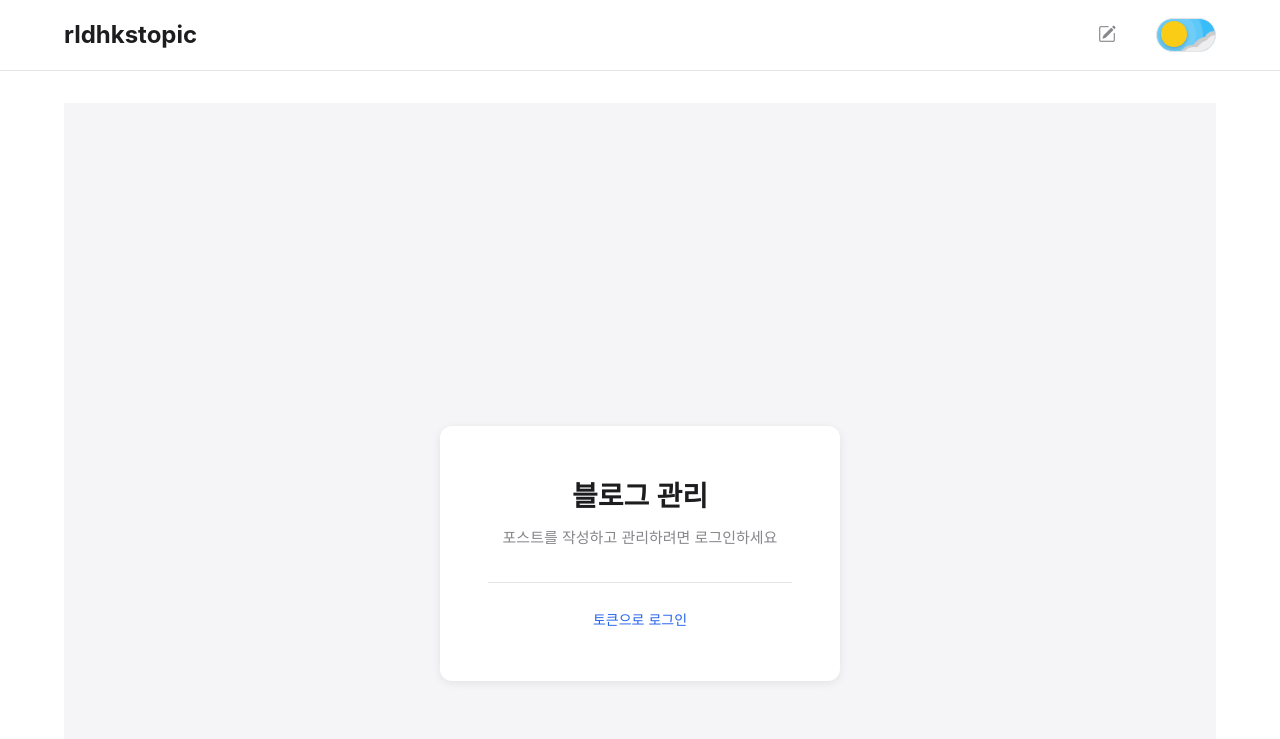
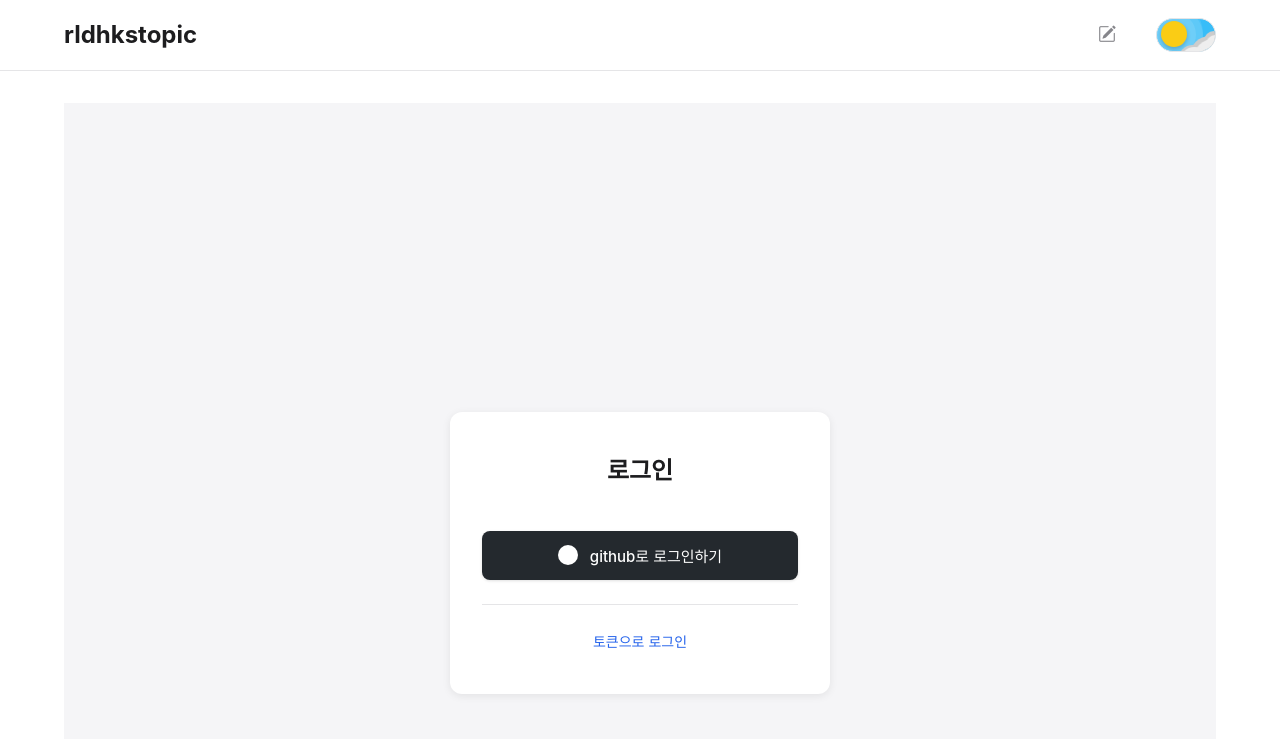
Before and after one commit to rldhkstopic/rldhkstopic.github.io, a Jekyll site: the page built from admin.html, in a window 1280 px wide and 900 px high. Shown: the top 739 px of the window. Built offline with Jekyll 4.4.1, drawn with Linux system fonts in a browser that asks for light colours; nearby versions of some CDN libraries.

Commit message:
Update login UI to GitHub OAuth style with Korean text

```diff
--- a/admin.html
+++ b/admin.html
@@ -9,8 +9,7 @@ permalink: /admin/
 <div class="admin-login-container">
   <div class="admin-login-box">
     <div class="login-header">
-      <h1 class="admin-login-title">블로그 관리</h1>
-      <p class="admin-login-subtitle">포스트를 작성하고 관리하려면 로그인하세요</p>
+      <h1 class="admin-login-title">로그인</h1>
     </div>
 
     <!-- GitHub OAuth 스타일 로그인 버튼 (주요 방법) -->
@@ -20,7 +19,17 @@ permalink: /admin/
         <svg class="github-logo" width="20" height="20" viewBox="0 0 24 24" fill="currentColor">
           <path d="M12 0c-6.626 0-12 5.373-12 12 0 5.302 3.438 9.8 8.207 11.387.599.111.793-.261.793-.577v-2.234c-3.338.726-4.033-1.416-4.033-1.416-.546-1.387-1.333-1.756-1.333-1.756-1.089-.745.083-.729.083-.729 1.205.084 1.839 1.237 1.839 1.237 1.07 1.834 2.807 1.304 3.492.997.107-.775.418-1.305.762-1.604-2.665-.305-5.467-1.334-5.467-5.931 0-1.311.469-2.381 1.236-3.221-.124-.303-.535-1.524.117-3.176 0 0 1.008-.322 3.301 1.23.957-.266 1.983-.399 3.003-.404 1.02.005 2.047.138 3.006.404 2.291-1.552 3.297-1.23 3.297-1.23.653 1.653.242 2.874.118 3.176.77.84 1.235 1.911 1.235 3.221 0 4.609-2.807 5.624-5.479 5.921.43.372.823 1.102.823 2.222v3.293c0 .319.192.694.801.576 4.765-1.589 8.199-6.086 8.199-11.386 0-6.627-5.373-12-12-12z"/>
         </svg>
-        <span>Log in with GitHub</span>
+        <span>github로 로그인하기</span>
+      </button>
+    </div>
+    {% else %}
+    <!-- OAuth가 없을 때도 GitHub 스타일 버튼 표시 (토큰 입력으로 연결) -->
+    <div class="oauth-login-section">
+      <button type="button" id="github-oauth-btn" class="btn-github-oauth" onclick="document.getElementById('show-token-form').click();">
+        <svg class="github-logo" width="20" height="20" viewBox="0 0 24 24" fill="currentColor">
+          <path d="M12 0c-6.626 0-12 5.373-12 12 0 5.302 3.438 9.8 8.207 11.387.599.111.793-.261.793-.577v-2.234c-3.338.726-4.033-1.416-4.033-1.416-.546-1.387-1.333-1.756-1.333-1.756-1.089-.745.083-.729.083-.729 1.205.084 1.839 1.237 1.839 1.237 1.07 1.834 2.807 1.304 3.492.997.107-.775.418-1.305.762-1.604-2.665-.305-5.467-1.334-5.467-5.931 0-1.311.469-2.381 1.236-3.221-.124-.303-.535-1.524.117-3.176 0 0 1.008-.322 3.301 1.23.957-.266 1.983-.399 3.003-.404 1.02.005 2.047.138 3.006.404 2.291-1.552 3.297-1.23 3.297-1.23.653 1.653.242 2.874.118 3.176.77.84 1.235 1.911 1.235 3.221 0 4.609-2.807 5.624-5.479 5.921.43.372.823 1.102.823 2.222v3.293c0 .319.192.694.801.576 4.765-1.589 8.199-6.086 8.199-11.386 0-6.627-5.373-12-12-12z"/>
+        </svg>
+        <span>github로 로그인하기</span>
       </button>
     </div>
     {% endif %}
--- a/assets/css/admin.css
+++ b/assets/css/admin.css
@@ -14,27 +14,21 @@
   background: var(--bg-primary);
   border-radius: 12px;
   box-shadow: var(--shadow-md);
-  padding: 3rem;
-  max-width: 400px;
+  padding: 2.5rem 2rem;
+  max-width: 380px;
   width: 100%;
 }
 
 .login-header {
   text-align: center;
-  margin-bottom: 2rem;
+  margin-bottom: 2.5rem;
 }
 
 .admin-login-title {
-  font-size: 1.75rem;
+  font-size: 1.5rem;
   font-weight: 600;
-  margin-bottom: 0.5rem;
+  margin-bottom: 0;
   color: var(--text-primary);
-}
-
-.admin-login-subtitle {
-  color: var(--text-secondary);
-  font-size: 0.9375rem;
-  margin-bottom: 0;
 }
 
 .oauth-login-section {
@@ -46,8 +40,8 @@
   background: #24292e;
   color: white;
   border: none;
-  border-radius: 6px;
-  padding: 0.75rem 1rem;
+  border-radius: 8px;
+  padding: 0.875rem 1rem;
   font-size: 0.9375rem;
   font-weight: 500;
   display: flex;
@@ -55,22 +49,30 @@
   justify-content: center;
   gap: 0.75rem;
   cursor: pointer;
-  transition: background-color 0.2s;
+  transition: all 0.2s;
   font-family: -apple-system, BlinkMacSystemFont, "Segoe UI", Helvetica, Arial, sans-serif;
+  box-shadow: 0 1px 3px rgba(0, 0, 0, 0.12);
 }
 
 .btn-github-oauth:hover {
   background: #1a1e22;
+  box-shadow: 0 2px 6px rgba(0, 0, 0, 0.15);
+  transform: translateY(-1px);
 }
 
 .btn-github-oauth:active {
   background: #0d1117;
+  transform: translateY(0);
+  box-shadow: 0 1px 2px rgba(0, 0, 0, 0.1);
 }
 
 .github-logo {
   width: 20px;
   height: 20px;
   flex-shrink: 0;
+  background: white;
+  border-radius: 50%;
+  padding: 2px;
 }
 
 .token-login-section {
--- a/assets/js/oauth.js
+++ b/assets/js/oauth.js
@@ -15,8 +15,11 @@ function generateRandomState() {
 // GitHub OAuth 로그인 시작
 function startGitHubOAuth() {
   if (!GITHUB_OAUTH_CONFIG.clientId) {
-    // OAuth App이 설정되지 않은 경우, 기존 토큰 입력 방식으로 폴백
-    window.location.href = '/admin/';
+    // OAuth App이 설정되지 않은 경우, 토큰 입력 폼 표시
+    const showTokenForm = document.getElementById('show-token-form');
+    if (showTokenForm) {
+      showTokenForm.click();
+    }
     return;
   }
 
```
